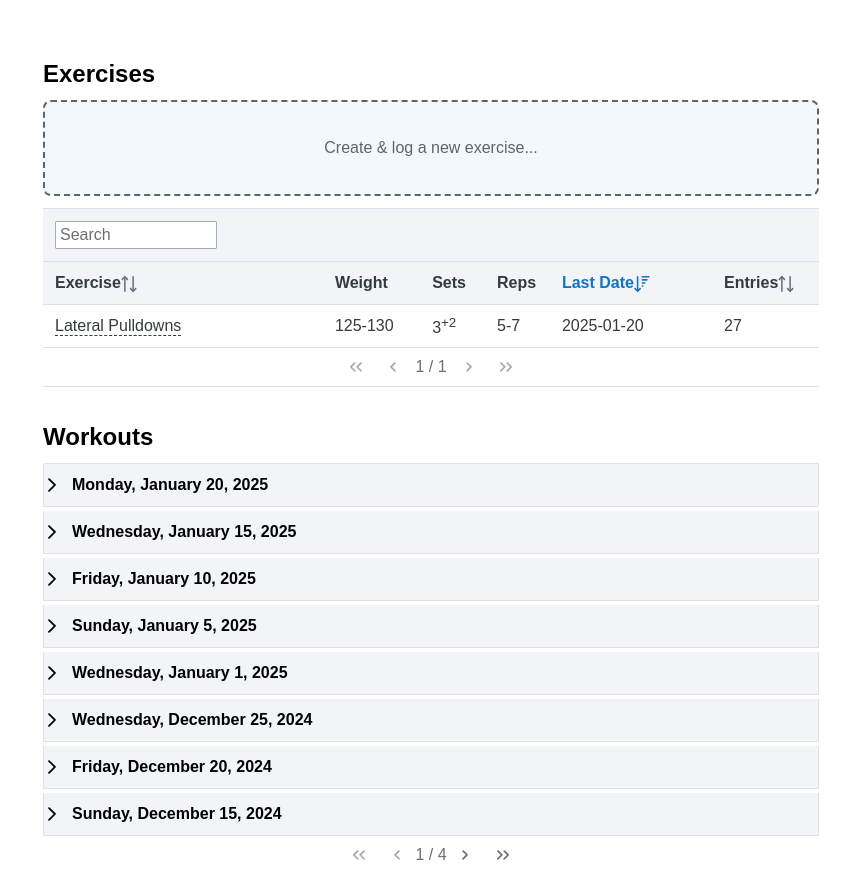
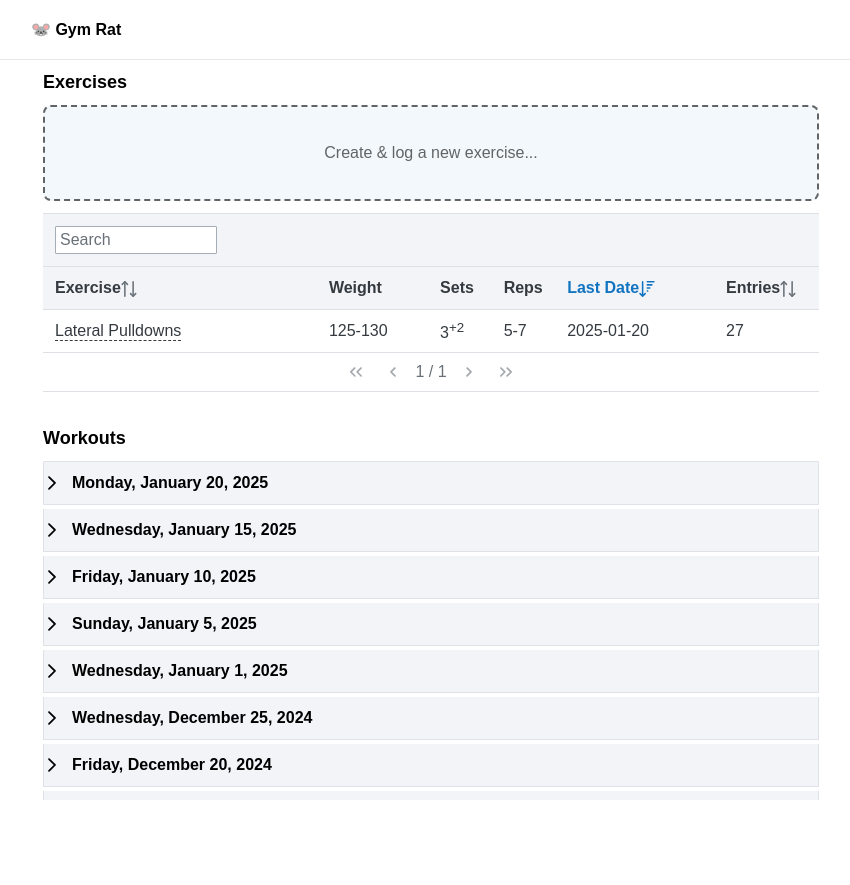
Before and after one commit to tsaruggan/gym-rat, a Next.js app: page / in a window 1280 px wide. Shown: the whole page, without its empty margins (209-1059 px from the left). After the commit the page ends 800 px from the top, so only its background shows below. Built offline with nearby package versions, Linux system fonts and the light colour scheme.

Commit message:
changing the name lol

```diff
--- a/package.json
+++ b/package.json
@@ -1,5 +1,5 @@
 {
-  "name": "lift-monkey",
+  "name": "gym-rat",
   "version": "0.1.0",
   "private": true,
   "scripts": {
--- a/src/components/ExercisesDisplay.js
+++ b/src/components/ExercisesDisplay.js
@@ -174,7 +174,7 @@ function ExercisesDisplay({ data }) {
                     header="Weight"
                     field="weightRange"
                     headerStyle={{ textAlign: 'center' }}
-                    style={{ minWidth: '72px', textAlign: 'left' }}
+                    style={{ minWidth: '84px', textAlign: 'left' }}
                 />
                 <Column
                     header="Sets"
--- /dev/null
+++ b/src/components/Layout.js
@@ -0,0 +1,29 @@
+import React from 'react';
+import Link from 'next/link';
+import styles from '@/styles/Home.module.css';
+
+const Layout = ({ children }) => {
+  return (
+    <div className={styles.parent}>
+      <header className={styles.header}>
+        <div className={styles.headerContent}>
+            <Link href="/">
+                <span className={styles.logo}>🐭 Gym Rat</span>
+            </Link>
+        </div>
+      </header>
+      <main>{children}</main>
+    </div>
+  );
+};
+
+export default Layout;
+
+
+function Header(props) {
+    return (
+        <div>
+
+        </div>
+    );
+}
--- a/src/pages/_app.js
+++ b/src/pages/_app.js
@@ -1,16 +1,11 @@
 import "@/styles/globals.css";
 import Head from "next/head";
-
 import { GeistMono } from "geist/font/mono";
-
 import { PrimeReactProvider } from 'primereact/api';
 import "primereact/resources/primereact.min.css";
 import "primereact/resources/themes/nano/theme.css";
 import 'primeicons/primeicons.css';
-
-
-import { useEffect } from 'react';
-import { useRouter } from 'next/router';
+import Layout from "@/components/Layout";
 
 export default function App({ Component, pageProps }) {
 
@@ -24,7 +19,9 @@ export default function App({ Component, pageProps }) {
         <link rel="manifest" href="/manifest.json" />
       </Head>
       <PrimeReactProvider>
-        <Component {...pageProps} />
+        <Layout>
+          <Component {...pageProps} />
+        </Layout>
       </PrimeReactProvider>
     </div>
   );
--- a/src/pages/index.js
+++ b/src/pages/index.js
@@ -11,7 +11,7 @@ export default function Home() {
   return (
     <>
       <Head>
-        <title>Lift Monkey</title>
+        <title>Gym Rat</title>
         <meta name="viewport" content="width=device-width, initial-scale=1" />
       </Head>
       <div className={styles.page}>
--- a/src/styles/Home.module.css
+++ b/src/styles/Home.module.css
@@ -20,7 +20,7 @@
 
 @media (min-width: 800px) {
   .page {
-    margin-top: 48px;
+    /* margin-top: 48px; */
   }
 }
 
@@ -170,3 +170,35 @@
   border: solid 2px navy;
   cursor: pointer;
 }
+
+.parent {
+  height: 100vh;
+  overflow: auto;
+}
+
+.header {
+  position: sticky;
+  top: 0;
+  padding: 20px;
+  text-align: center;
+  width: 100%;
+  z-index: 10;
+  background-color: rgba(255, 255, 255, 0.7);
+  backdrop-filter: blur(10px);
+  border-bottom: 1px solid #e5e7eb;
+  display: flex;
+  justify-content: space-around;
+}
+
+.headerContent {
+  max-width: 800px;
+  width: 100%;
+  display: flex;
+
+}
+
+.logo {
+  font-size: 16px;
+  text-decoration: none;
+  font-weight: bold;
+}
--- a/src/styles/globals.css
+++ b/src/styles/globals.css
@@ -22,3 +22,11 @@ a {
   color: inherit;
   text-decoration: none;
 }
+
+h1 {
+  font-size: 24px;
+}
+
+h2 {
+  font-size: 18px;
+}
```
